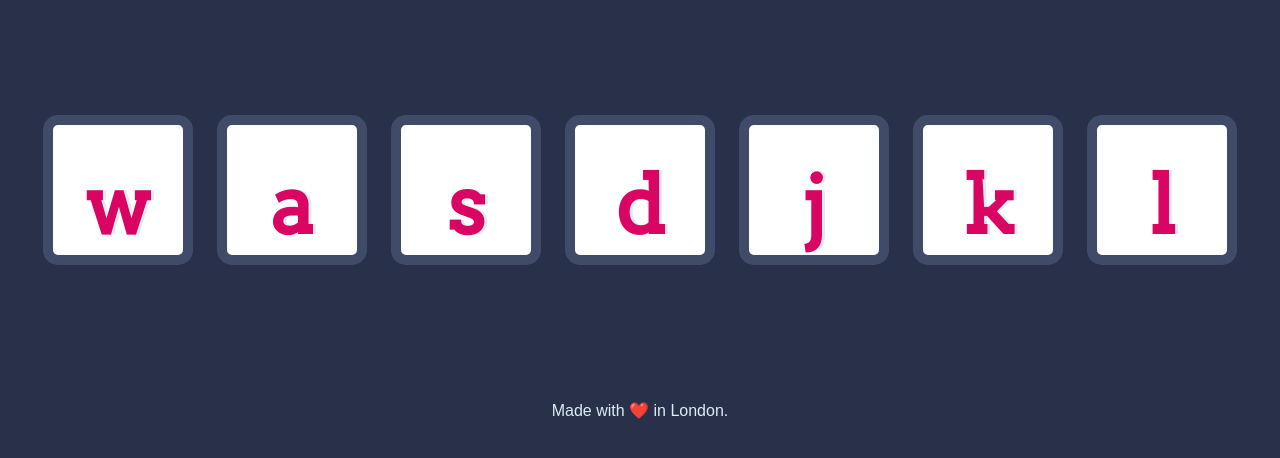
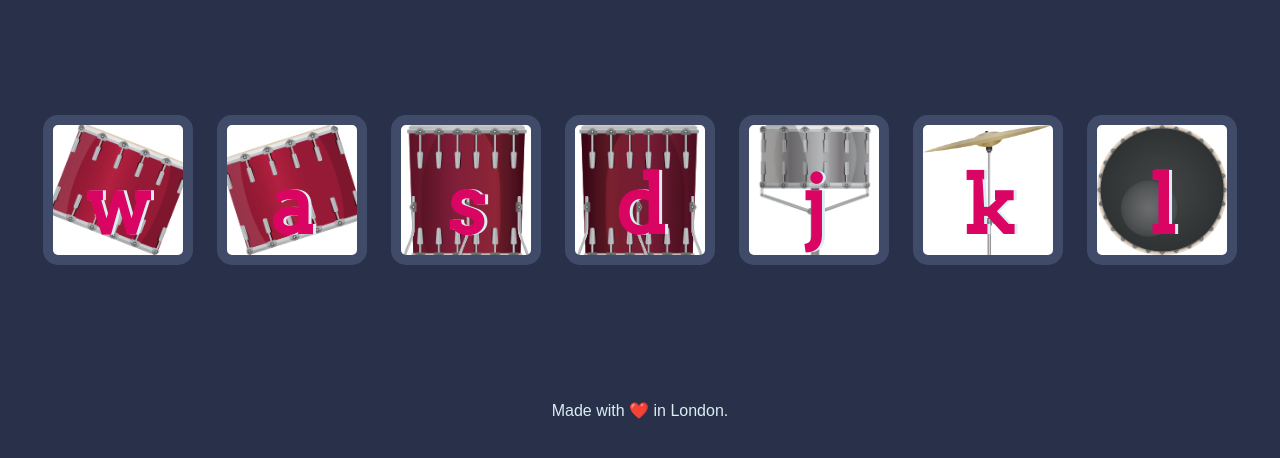
Before and after one commit to 8968sam/js_games, a plain HTML site: page Drum Kit Starting Files/index.html in a window 1280 px wide. Shown: the part 174-632 px from the top of the page. Drawn offline with Linux system fonts and the light colour scheme.

Commit message:
Add background image for all the buttons

```diff
--- a/Drum Kit Starting Files/index.html
+++ b/Drum Kit Starting Files/index.html
@@ -25,6 +25,8 @@
   <footer>
     Made with ❤️ in London.
   </footer>
+
+  <script src="index.js"></script>
 </body>
 
 </html>
--- a/Drum Kit Starting Files/styles.css
+++ b/Drum Kit Starting Files/styles.css
@@ -17,31 +17,52 @@ footer {
 }
 
 .w {
-
+background-image: url("images/tom1.png");
+background-repeat: no-repeat;
+background-position:top;
+background-size: cover;
 }
 
 .a {
-
+  background-image: url("images/tom2.png");
+  background-repeat: no-repeat;
+  background-position:top;
+  background-size: cover;
 }
 
 .s {
-
+  background-image: url("images/tom3.png");
+  background-repeat: no-repeat;
+  background-position:top;
+  background-size: cover;
 }
 
 .d {
-
+  background-image: url("images/tom4.png");
+  background-repeat: no-repeat;
+  background-position:top;
+  background-size: cover;
 }
 
 .j {
-
+  background-image: url("images/snare.png");
+  background-repeat: no-repeat;
+  background-position:top;
+  background-size: cover;
 }
 
 .k {
-
+  background-image: url("images/crash.png");
+  background-repeat: no-repeat;
+  background-position:top;
+  background-size: cover;
 }
 
 .l {
-
+  background-image: url("images/kick.png");
+  background-repeat: no-repeat;
+  background-position:top;
+  background-size: cover;
 }
 
 .set {
```
